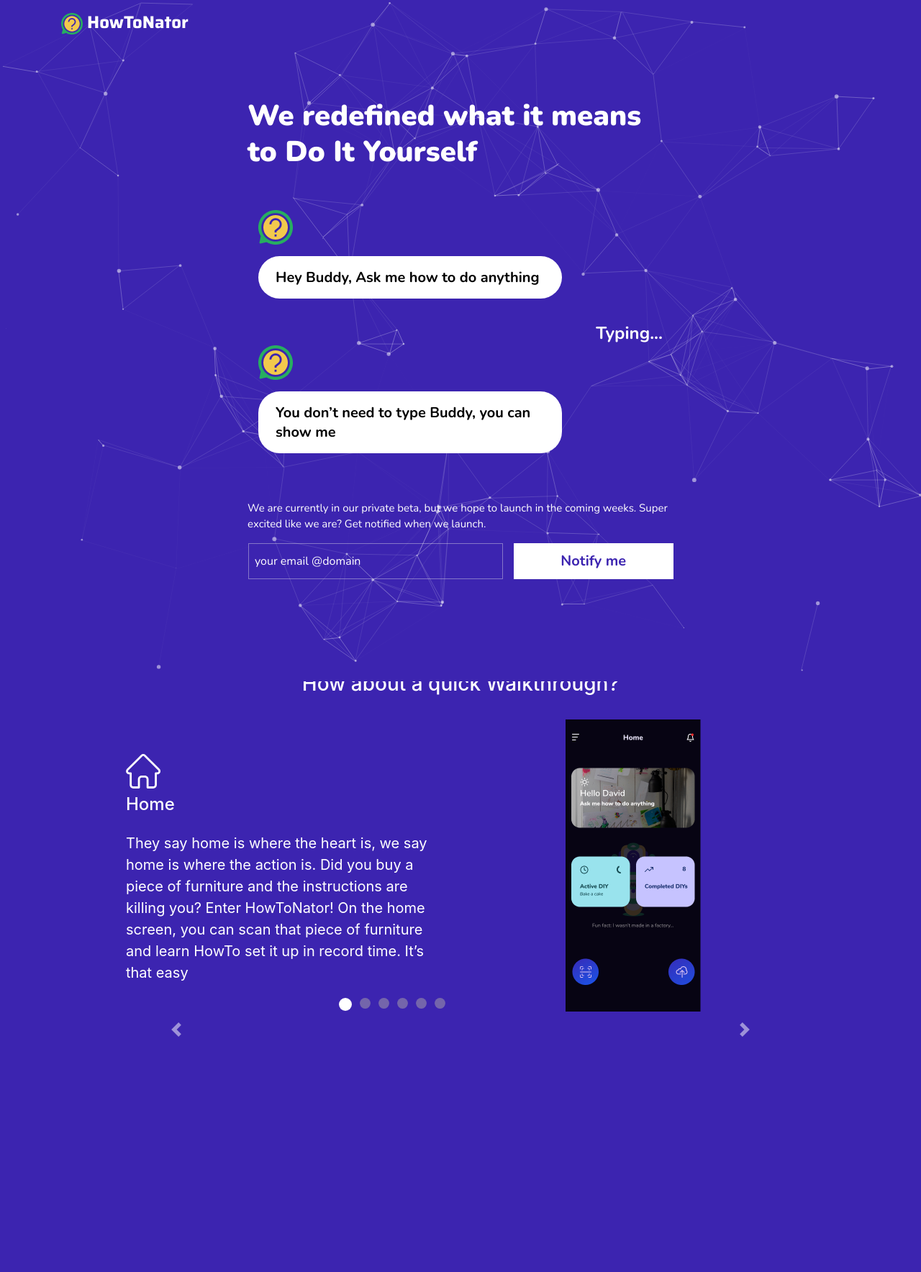
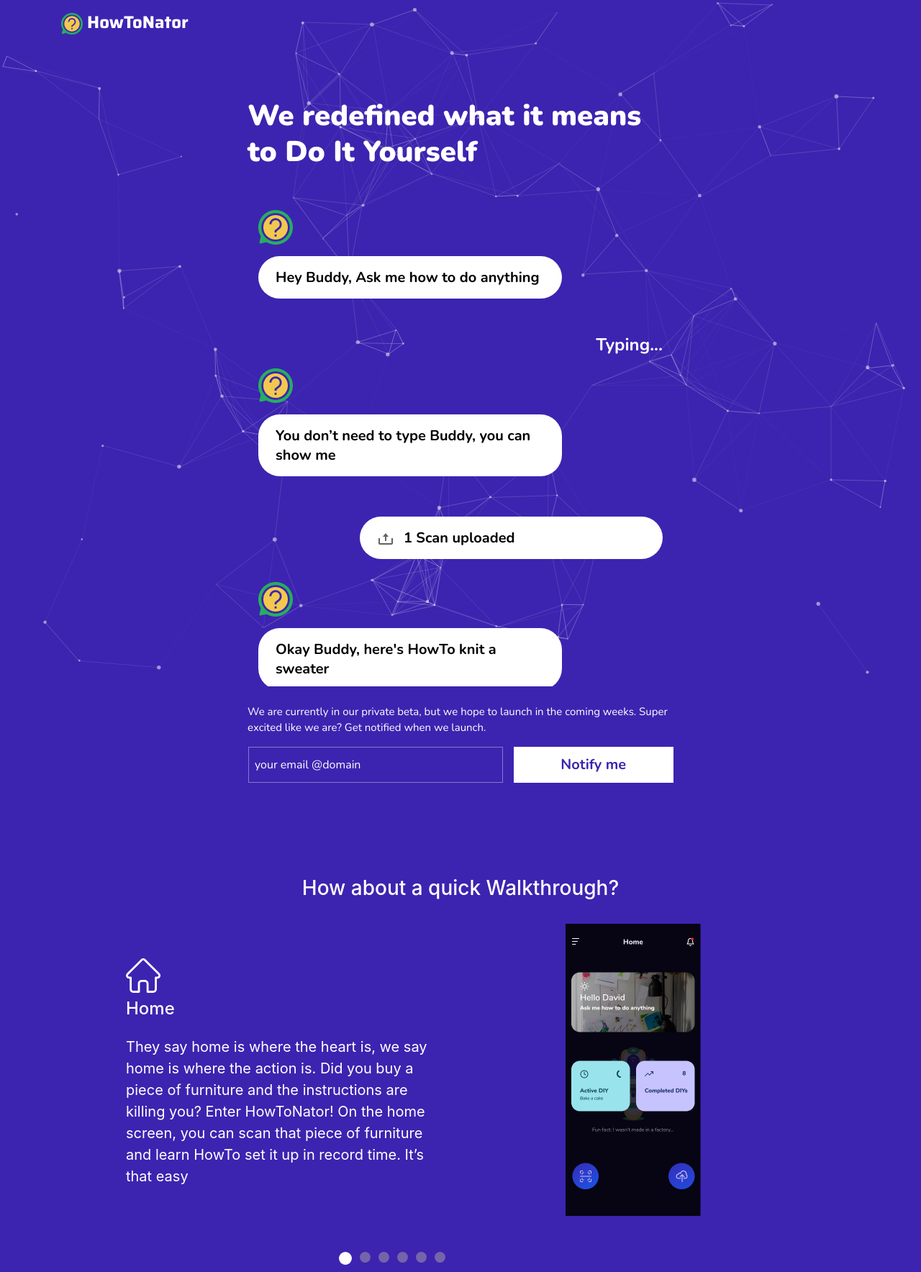
Before and after one commit to ekiira/how-tonator, a Flask app: page / in a window 1280 px wide. Shown: the whole page at 72% size. Before the commit the page ends 1441 px from the top, so only its background shows below. Run offline with Flask 2, Linux system fonts and the light colour scheme; some libraries are stand-ins or nearby versions.

Commit message:
'Updates'

```diff
--- a/app.py
+++ b/app.py
@@ -36,5 +36,7 @@ def submit():
       return render_template("index.html", message="We are really excited too but you're already on our mailing list!")
 
 
+
+
 if __name__ == '__main__':
   app.run()
--- a/static/css/style.css
+++ b/static/css/style.css
@@ -71,7 +71,6 @@ body {
   font-weight: 700;
 }
 
-
 .screen-text {
   font-size: 20px;
 }
@@ -88,6 +87,7 @@ body {
 .button:hover {
   color:white;
   background-color: #3C24B0;
+  border: 1px solid white;
 }
 
 .big-text {
@@ -108,18 +108,18 @@ body {
   margin: 2% auto;
 }
 
-.bot {
+/* .bot {
   height: 355px;
   width: 100%;
   border-radius: 4px;
-}
+} */
 
-#one, #two, #three {
+#one, #two, #three, #four, #five {
   display: none;
   -webkit-animation-name: slideInUp;
   animation-name: slideInUp;
-  -webkit-animation-duration: 2s;
-  animation-duration: 2s;
+  -webkit-animation-duration: 1.5s;
+  animation-duration: 1.5s;
   -webkit-animation-fill-mode: both;
   animation-fill-mode: both;
   }
@@ -145,62 +145,6 @@ body {
   transform: translateY(0);
   }
 }
-/*
-.button {
-  border:none;
-  box-shadow: 0px 0px 0px rgba(0, 0, 0, 0.88);
-  overflow: hidden;
-  color: #fff;
-}
-
-.button:hover {
-  color: #000;
-}
-
-.button:hover::after {
-  bottom: -200px;
-}
-
-.button:hover::before {
-  top: -200px;
-}
-
-.button::after{
-  content: '';
-  left: -100px;
-  bottom: -163px;
-  position: absolute;
-  width: 200px;
-  height: 200px;
-  background: #000;
-  z-index: -1;
-  transform: rotate(20deg);
-  transition: all .25s ease;
-}
-
-.button::before{
-  content: '';
-  left: -100px;
-  bottom: -163px;
-  position: absolute;
-  width: 200px;
-  height: 200px;
-  background: #000;
-  z-index: -1;
-  transform: rotate(20deg);
-  transition: all .25s ease;
-}
-
-button {
-  padding: 12px 22px;
-  font-weight: 500;
-  cursor: pointer;
-  position: relative;
-  margin: 5px;
-  outline: none;
-  background: transparent;
-  transition: all .25s ease;
-} */
 
 .modal {
   background: rgba(226, 221, 221, 0.3);
@@ -217,6 +161,7 @@ button {
 .carousel-indicators {
   margin-right: 20%;
   margin-left: 0;
+  bottom: -70px
 }
 
 .carousel-indicators .active {
@@ -237,6 +182,13 @@ button {
   background: #3C24B0;
 }
 
+#bot{
+  background-color: transparent;
+  height: 70vh;
+  width: 100%;
+  position: relative;
+overflow: auto;
+}
 
 /* Media Queries */
 
@@ -247,11 +199,16 @@ button {
   }
 }
 
+
 @media (min-width: 451px) and (max-width: 800px) {
   .wrapper {
     width: 85%;
     margin: 5% auto;
   }
+
+  #bot{
+    height: 100vh;
+}
 }
 
 @media only screen and (max-width: 766px) {
@@ -271,6 +228,7 @@ button {
   .icons {
     display: none;
   }
+
 }
 
 @media only screen and (max-width: 765px) {
@@ -293,33 +251,11 @@ button {
   .msg {
     width: 100%;
   }
+  .wrapper {
+    width: 90%;
+  }
+  .carousel-indicators {
+    justify-content: center;
+    margin-right: 0;
+  }
 }
-
-/*
-@media (min-width: 478px) and (max-width:766px) {
-  .button::after {
-    content: '';
-    left: -50px;
-    bottom: -113px;
-    position: absolute;
-    width: 200px;
-    height: 200px;
-    background: #000;
-    z-index: -1;
-    transform: rotate(20deg);
-    transition: all .25s ease;
-  }
-
-  .button::before {
-    content: '';
-    right: -50px;
-    top: -113px;
-    position: absolute;
-    width: 200px;
-    height: 200px;
-    background: #000;
-    z-index: -1;
-    transform: rotate(20deg);
-    transition: all .25s ease;
-  } */
-/* } */
--- a/templates/index.html
+++ b/templates/index.html
@@ -39,10 +39,10 @@
       <div class="d-flex justify-content-center">
         <div class="p-2 p-md-4">
           <h4 class="pt-4 big-text">We redefined what it means to Do It Yourself</h4>
-           <div class="chat py-5">
+           <div class="chat pt-5">
             <div class="container">
-              <div class="bot">
-                <div id="one">
+              <div id="bot">
+                <div id="one" class="pb-3">
                 <div class="pb-3">
                   <img src="{{ url_for('static', filename='images/logo face.png')}}" alt="logo" class="img-fluid pb-3">
                   <div>
@@ -54,7 +54,7 @@
                 </div>
                 </div>
                 </div>
-                <div id="two">
+                <div id="two"  class="pb-3">
                 <div class="d-flex justify-content-end">
                   <div>
                     <div class="type pt-3">
@@ -63,8 +63,8 @@
                   </div>
                 </div>
               </div>
-              <div id="three">
-                <div class="pb-3">
+              <div id="three" class="pb-3">
+                <div class="pb-4">
                   <img src="{{ url_for('static', filename='images/logo face.png')}}" alt="logo" class="img-fluid pb-3">
                     <div>
                       <div class="d-flex justify-content-start">
@@ -76,12 +76,37 @@
 
                 </div>
               </div>
+              <div id="four" class="pb-3">
+                <div class="py-3">
+                  <div>
+                    <div class="d-flex justify-content-end">
+                      <div class="msg py-3 px-4">
+                         <img src="../static/images/bx-upload.svg" alt="upload"> <span class="ml-2">
+                           1 Scan uploaded
+                         </span>
+                    </div>
+                  </div>
+                </div>
+                </div>
+              </div>
+              <div id="five" class="pb-3">
+                <div class="pb-4">
+                  <img src="{{ url_for('static', filename='images/logo face.png')}}" alt="logo" class="img-fluid pb-3">
+                    <div>
+                      <div class="d-flex justify-content-start">
+                        <div class="msg py-3 px-4">
+                            Okay Buddy, here's HowTo knit a sweater
+                        </div>
+                      </div>
+                    </div>
 
+                </div>
+              </div>
               </div>
             </div>
           </div>
 
-          <p class="small-text">
+          <p class="small-text pt-4">
             We are currently in our private beta,
             but we hope to launch in the coming weeks.
             Super excited like we are?
@@ -108,10 +133,10 @@
     </div>
   </section>
 
-  <section class="glance pt-2 pb-4 text-white">
+  <section class="glance pt-2 pb-5 text-white">
     <div class="container w-75">
     <h3 class="text-center pb-4 pt-3 section2"> How about a quick Walkthrough?</h3>
-    <div id="carouselControls" class="carousel slide" data-interval="false">
+    <div id="carouselControls" class="carousel slide" data-ride="carousel">
       <ol class="carousel-indicators">
         <li data-target="#carouselControls" data-slide-to="0" class="active mr-2"></li>
         <li data-target="#carouselControls" data-slide-to="1" class="mr-2"></li>
@@ -154,7 +179,7 @@
           <div>
             <img src="../static/images/qr-code 3.svg" alt="icon" class="icons">
             <h4 class="pt-2 pb-3 center">Scan</h4>
-            <p class="center">
+            <p class="center screen-text">
               Scanning takes about a fraction of a second.
               Yes, its that fast! We used deep learning legume
               to allow our SmartBrain adapt to its environment.
@@ -176,7 +201,7 @@
           <div>
             <img src="../static/images/cloud.png" alt="icon" class="icons" >
             <h4 class="pt-2 pb-3 center">Upload</h4>
-            <p class="center">
+            <p class="center screen-text">
               Scanning takes about a fraction of a second.
               Yes, its that fast! We used deep learning phase II to help our AI “Nator” adapt to its surroundings.
               Now, you don’t have to ask HowTo twice
@@ -199,7 +224,7 @@
           <div>
             <img src="../static/images/document 1.png" alt="icon" class="icons" >
             <h4 class="pt-2 pb-3 center">Files Files Files</h4>
-            <p class="center">
+            <p class="center screen-text">
               HowToNator helps your DIY experience by giving you
               the information you need in audio and text by default.
               We also let you pick and choose in settings just for kicks
@@ -221,7 +246,7 @@
           <div>
             <img src="../static/images/brain 1.png" alt="icon" class="icons">
             <h4 class="pt-2 pb-3 center"> SmartBrain</h4>
-            <p class="center">
+            <p class="center screen-text">
             SmartBrain uses its core deep learning to adapt to your
             environment so it never misses a beat. With its advanced technology,
             it uses sensors to know if you have missed a step in the process and helps you figure it out.
@@ -242,7 +267,7 @@
           <div>
             <img src="../static/images/all.png" alt="icon" class="icons">
             <h4 class="pt-2 pb-3 center"> All in one place</h4>
-            <p class="center">
+            <p class="center screen-text">
             With Overview, you can see your recent DIYs
             carefully curated all in one place to keep you ontop of everything.
             And the best part, you can grab these files as many times as you want.
@@ -259,20 +284,24 @@
 
       </div>
 
-      <div class="carousel-butt d-flex position-absolute justify-content-start w-100 h-auto">
+      <!-- <div class="carousel-butt d-flex position-absolute justify-content-start w-100 h-auto">
         <a class="carousel-control-prev" href="#carouselControls" role="button" data-slide="prev">
-          <span class="carousel-control-prev-icon" aria-hidden="true">
+          <span class="prev">
+            <span class="carousel-control-prev-icon py-4 px-5 w-25 h-25 mb-0" aria-hidden="true">
 
+            </span>
           </span>
           <span class="sr-only">Previous</span>
+
+
         </a>
         <a class="carousel-control-next" href="#carouselControls" role="button" data-slide="next">
-          <span class="carousel-control-next-icon" aria-hidden="true">
+          <span class="carousel-control-next-icon py-4 px-5 w-25 h-25 mb-0" aria-hidden="true">
 
           </span>
           <span class="sr-only">Next</span>
         </a>
-      </div>
+      </div> -->
 
       <!-- Modal -->
     <div>
```
Also changed, not shown: static/js/index.js (+22 -6 lines), static/images/bx-upload.svg (added), static/images/left.svg (added), static/images/meritt-thomas-AYCA7N_oPtU-unsplash 1.png (deleted).
